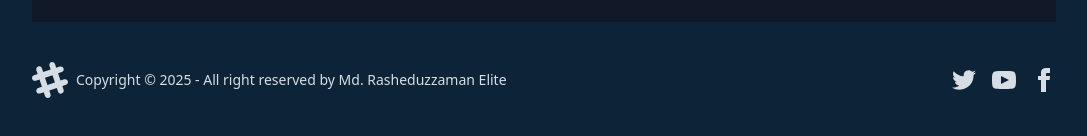
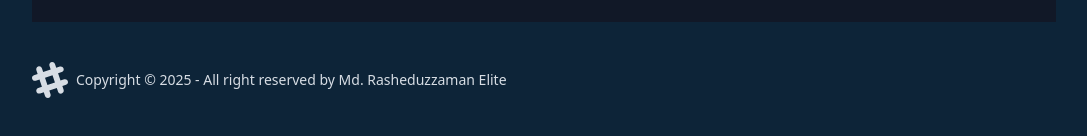
Before and after one commit to elite1122/Portfolio, a React (Vite) app: page / in a window 1280 px wide. Shown: the part 4017-4153 px from the top of the page, without its empty margins (96-1183 px from the left). Built offline with nearby package versions, Linux system fonts and the light colour scheme.

Commit message:
Updated Footer

```diff
--- a/src/Component/Footer/Footer.jsx
+++ b/src/Component/Footer/Footer.jsx
@@ -17,41 +17,6 @@
                 </svg>
                 <p>Copyright © {new Date().getFullYear()} - All right reserved by Md. Rasheduzzaman Elite</p>
             </aside>
-            <nav className="grid-flow-col gap-4 md:place-self-center md:justify-self-end">
-                <a>
-                    <svg
-                        xmlns="http://www.w3.org/2000/svg"
-                        width="24"
-                        height="24"
-                        viewBox="0 0 24 24"
-                        className="fill-current">
-                        <path
-                            d="M24 4.557c-.883.392-1.832.656-2.828.775 1.017-.609 1.798-1.574 2.165-2.724-.951.564-2.005.974-3.127 1.195-.897-.957-2.178-1.555-3.594-1.555-3.179 0-5.515 2.966-4.797 6.045-4.091-.205-7.719-2.165-10.148-5.144-1.29 2.213-.669 5.108 1.523 6.574-.806-.026-1.566-.247-2.229-.616-.054 2.281 1.581 4.415 3.949 4.89-.693.188-1.452.232-2.224.084.626 1.956 2.444 3.379 4.6 3.419-2.07 1.623-4.678 2.348-7.29 2.04 2.179 1.397 4.768 2.212 7.548 2.212 9.142 0 14.307-7.721 13.995-14.646.962-.695 1.797-1.562 2.457-2.549z"></path>
-                    </svg>
-                </a>
-                <a>
-                    <svg
-                        xmlns="http://www.w3.org/2000/svg"
-                        width="24"
-                        height="24"
-                        viewBox="0 0 24 24"
-                        className="fill-current">
-                        <path
-                            d="M19.615 3.184c-3.604-.246-11.631-.245-15.23 0-3.897.266-4.356 2.62-4.385 8.816.029 6.185.484 8.549 4.385 8.816 3.6.245 11.626.246 15.23 0 3.897-.266 4.356-2.62 4.385-8.816-.029-6.185-.484-8.549-4.385-8.816zm-10.615 12.816v-8l8 3.993-8 4.007z"></path>
-                    </svg>
-                </a>
-                <a>
-                    <svg
-                        xmlns="http://www.w3.org/2000/svg"
-                        width="24"
-                        height="24"
-                        viewBox="0 0 24 24"
-                        className="fill-current">
-                        <path
-                            d="M9 8h-3v4h3v12h5v-12h3.642l.358-4h-4v-1.667c0-.955.192-1.333 1.115-1.333h2.885v-5h-3.808c-3.596 0-5.192 1.583-5.192 4.615v3.385z"></path>
-                    </svg>
-                </a>
-            </nav>
         </footer>
     );
 };
```
